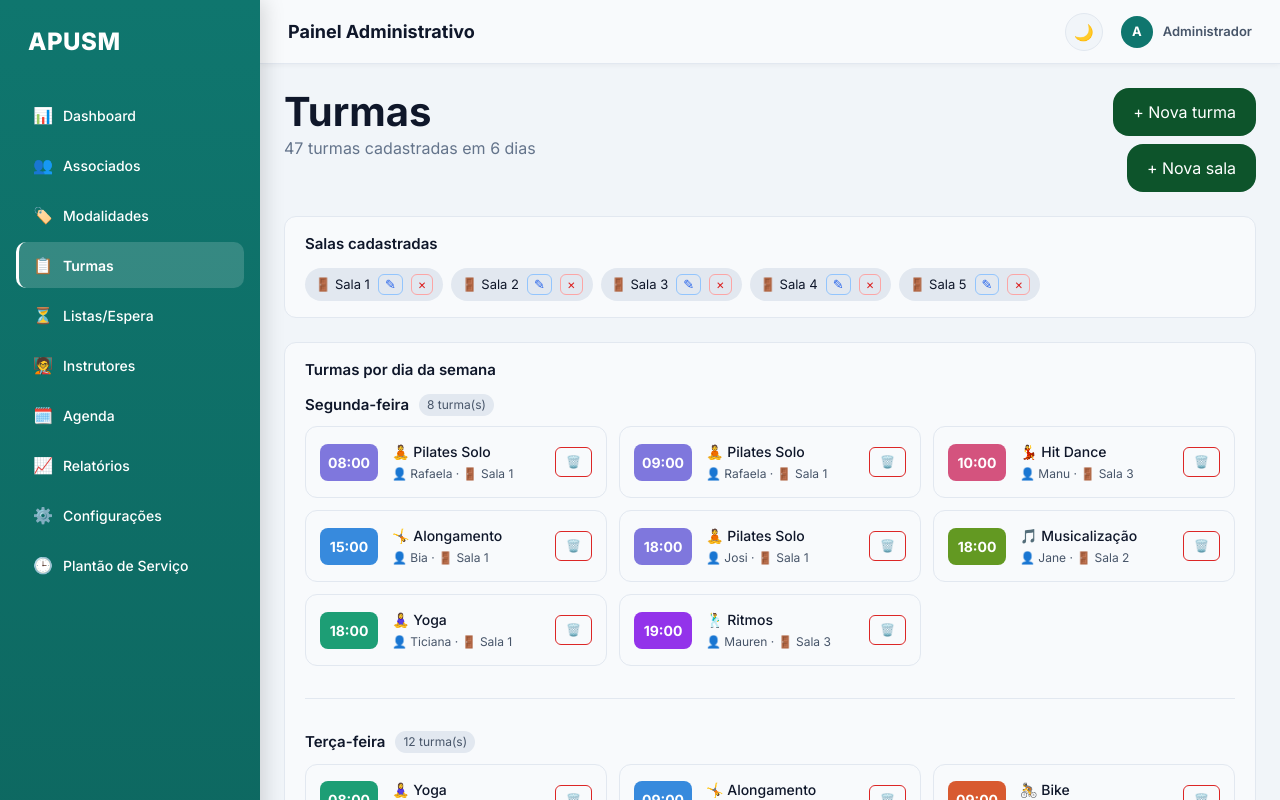
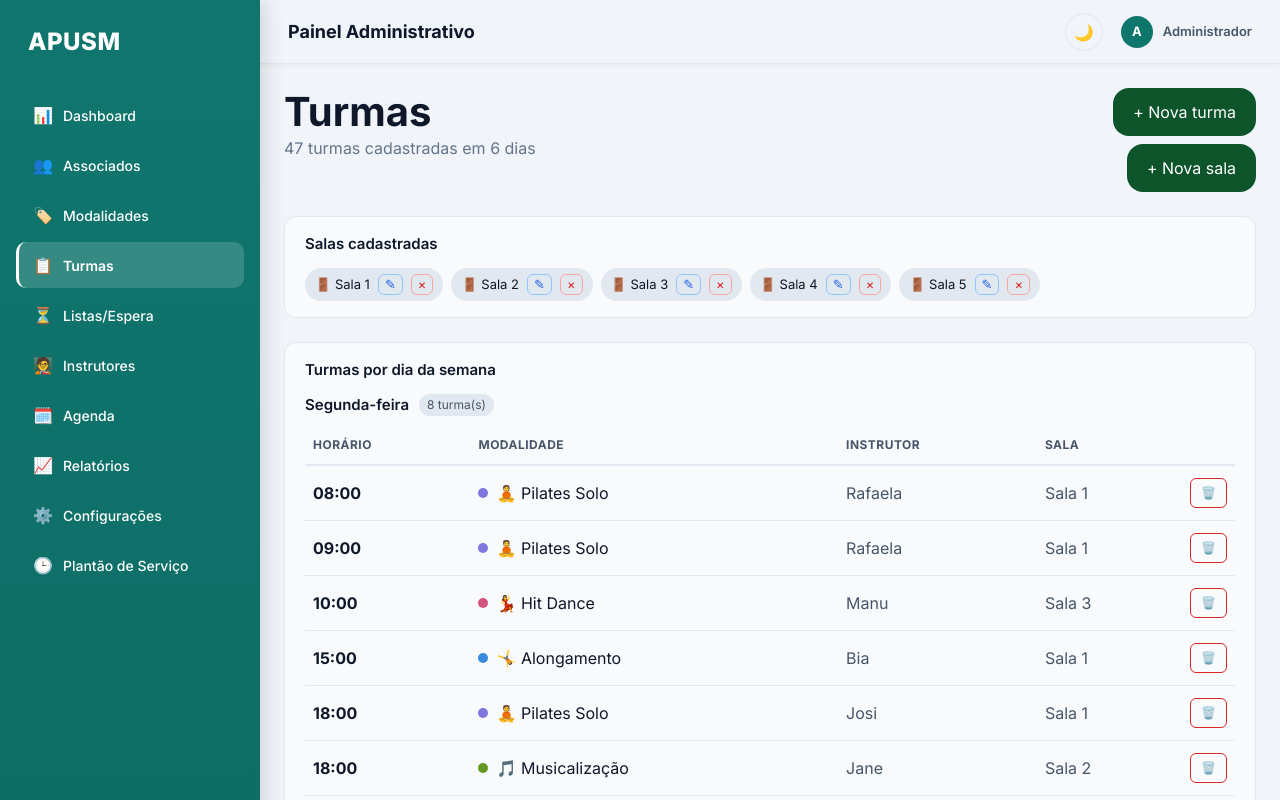
Before and after one commit to BrenoFranzin/apusm, a React (Vite) app: page /turmas in a window 1280 px wide. Shown: the top 800 px of the page. Built offline with nearby package versions, Linux system fonts and the light colour scheme.

Commit message:
auto-commit

```diff
--- a/src/components/layout/header/Header.tsx
+++ b/src/components/layout/header/Header.tsx
@@ -11,7 +11,7 @@ export function Header() {
         alignItems: "center",
         justifyContent: "space-between",
         padding: "0 28px",
-        background: "var(--background-primary)",
+        background: "var(--background-secondary)",
         borderBottom: "1px solid var(--border-default)",
         boxShadow: "0 1px 6px rgba(15,23,42,0.05)",
         position: "sticky",
--- a/src/modules/turmas/pages/TurmasPage.tsx
+++ b/src/modules/turmas/pages/TurmasPage.tsx
@@ -7,7 +7,6 @@
 import { useState } from "react";
 
 import { useTurmas } from "../hooks/useTurmas";
-import { TurmaCard } from "../components/TurmaCard";
 import TurmaForm from "../components/TurmaForm";
 import { useModalidades } from "@/modules/modalidades/hooks/useModalidades";
 import { useInstrutores } from "@/modules/instrutores/hooks/useInstrutores";
@@ -254,24 +253,63 @@ export default function TurmasPage() {
               </span>
             </div>
 
-            <div
-              style={{
-                display: "grid",
-                gridTemplateColumns: "repeat(auto-fit, minmax(260px, 1fr))",
-                gap: 12,
-                marginBottom: 8,
-              }}
-            >
-              {turmasDoDia.map((turma) => (
-                <TurmaCard
-                  key={turma.id}
-                  turma={turma}
-                  modalidade={modalidades.find((m) => m.id === turma.modalidadeId)}
-                  instrutor={instrutores.find((i) => i.id === turma.instrutorId)}
-                  onExcluir={excluir}
-                />
-              ))}
-            </div>
+            <table style={{ width: "100%", borderCollapse: "collapse", marginBottom: 8 }}>
+              <thead>
+                <tr style={{ borderBottom: "2px solid var(--border-default)" }}>
+                  <th style={{ textAlign: "left", padding: "10px 8px", fontSize: 12, textTransform: "uppercase", letterSpacing: "0.04em", color: "var(--text-secondary)" }}>Horário</th>
+                  <th style={{ textAlign: "left", padding: "10px 8px", fontSize: 12, textTransform: "uppercase", letterSpacing: "0.04em", color: "var(--text-secondary)" }}>Modalidade</th>
+                  <th style={{ textAlign: "left", padding: "10px 8px", fontSize: 12, textTransform: "uppercase", letterSpacing: "0.04em", color: "var(--text-secondary)" }}>Instrutor</th>
+                  <th style={{ textAlign: "left", padding: "10px 8px", fontSize: 12, textTransform: "uppercase", letterSpacing: "0.04em", color: "var(--text-secondary)" }}>Sala</th>
+                  <th style={{ padding: "10px 8px", width: 60 }}></th>
+                </tr>
+              </thead>
+              <tbody>
+                {turmasDoDia.map((turma) => {
+                  const modalidade = modalidades.find((m) => m.id === turma.modalidadeId);
+                  const instrutor = instrutores.find((i) => i.id === turma.instrutorId);
+                  const cor = modalidade?.cor ?? "#6b7280";
+                  return (
+                    <tr key={turma.id} style={{ borderBottom: "1px solid var(--border-default)" }}>
+                      <td style={{ padding: "12px 8px" }}>
+                        <span style={{ fontWeight: 700, color: "var(--text-primary)" }}>{turma.horario}</span>
+                      </td>
+                      <td style={{ padding: "12px 8px" }}>
+                        <span style={{ display: "flex", alignItems: "center", gap: 8, color: "var(--text-primary)" }}>
+                          <span style={{ width: 10, height: 10, borderRadius: "50%", backgroundColor: cor, display: "inline-block", flexShrink: 0 }} />
+                          {modalidade ? `${modalidade.icone} ${modalidade.nome}` : "Modalidade removida"}
+                        </span>
+                      </td>
+                      <td style={{ padding: "12px 8px", color: "var(--text-secondary)" }}>
+                        {instrutor?.nome ?? "Sem instrutor"}
+                      </td>
+                      <td style={{ padding: "12px 8px", color: "var(--text-secondary)" }}>
+                        {turma.sala}
+                      </td>
+                      <td style={{ padding: "12px 8px", textAlign: "right" }}>
+                        <button
+                          onClick={() => {
+                            const confirmar = window.confirm(
+                              `Excluir esta turma (${DIA_LABEL[turma.dia]} ${turma.horario})? Essa ação não pode ser desfeita.`
+                            );
+                            if (confirmar) excluir(turma.id);
+                          }}
+                          style={{
+                            fontSize: 12,
+                            color: "var(--color-danger)",
+                            border: "1px solid var(--color-danger)",
+                            borderRadius: 6,
+                            padding: "5px 10px",
+                            background: "var(--background-primary)",
+                          }}
+                        >
+                          🗑️
+                        </button>
+                      </td>
+                    </tr>
+                  );
+                })}
+              </tbody>
+            </table>
           </div>
         ))}
       </div>
```
